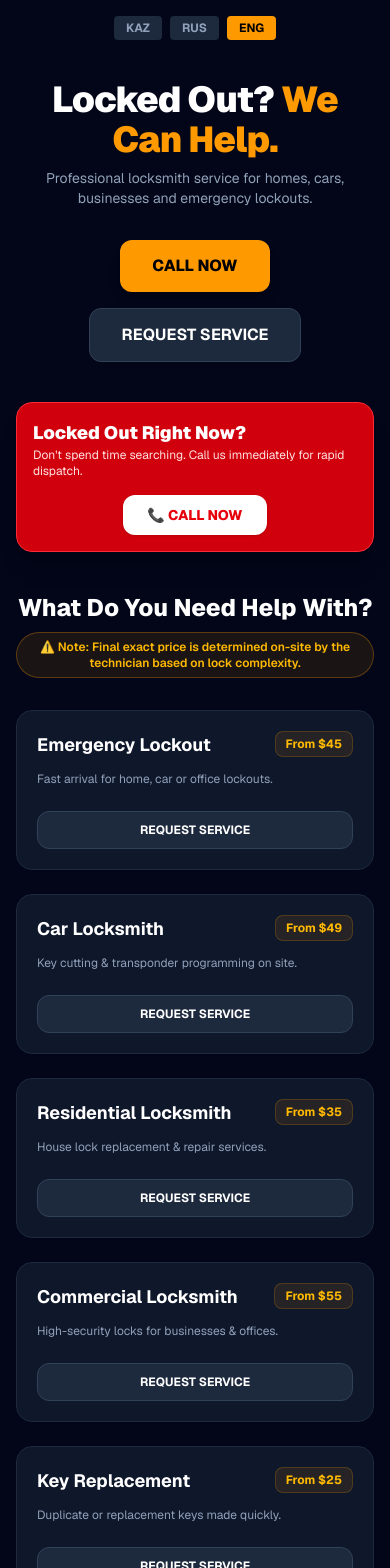
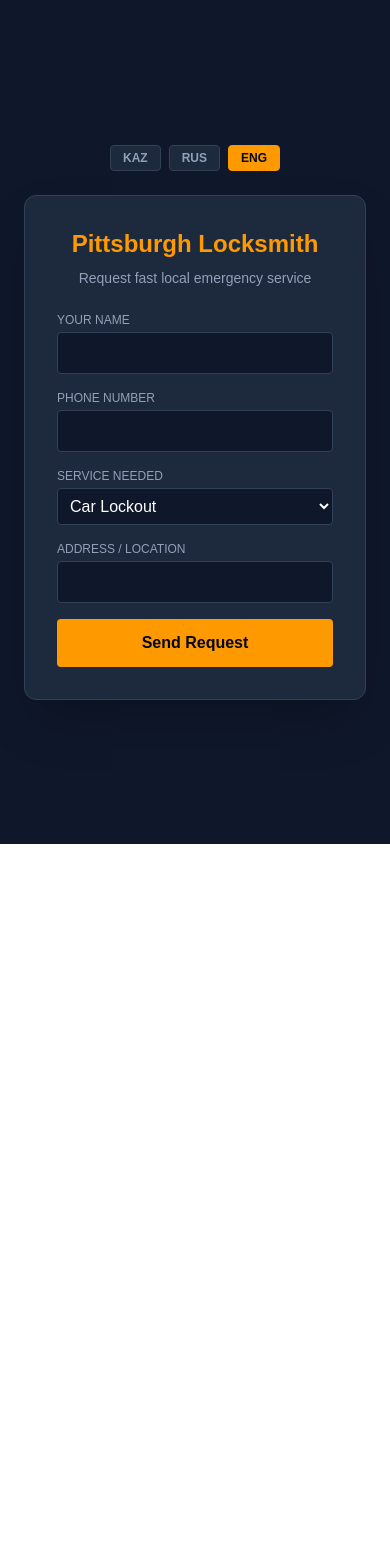
Before and after one commit to bagdatabishev-alt/pittsburgh-locksmith, a Next.js app: page / in a window 390 px wide. Shown: the top 1568 px of the page. After the commit the page ends 844 px from the top, so only its background shows below. Built offline with nearby package versions, Linux system fonts and the light colour scheme.

Commit message:
Restore perfect original page version

```diff
--- a/app/page.tsx
+++ b/app/page.tsx
@@ -1,114 +1,57 @@
 'use client';
 
-import { useState } from 'react';
+import React, { useState } from 'react';
 
 export default function Home() {
   const [lang, setLang] = useState<'KAZ' | 'RUS' | 'ENG'>('ENG');
-  const [selectedService, setSelectedService] = useState<string | null>(null);
-  const [name, setName] = useState('');
-  const [phone, setPhone] = useState('');
-  const [address, setAddress] = useState('');
   const [loading, setLoading] = useState(false);
-  const [status, setStatus] = useState('');
+  const [success, setSuccess] = useState(false);
 
-  // Translations
+  const [formData, setFormData] = useState({
+    name: '',
+    phone: '',
+    service: 'Car Lockout',
+    address: '',
+    note: ''
+  });
+
   const t = {
-    ENG: {
-      title1: "Locked Out?",
-      title2: "We Can Help.",
-      subtitle: "Professional locksmith service for homes, cars, businesses and emergency lockouts.",
-      callNow: "CALL NOW",
-      reqService: "REQUEST SERVICE",
-      bannerTitle: "Locked Out Right Now?",
-      bannerDesc: "Don't spend time searching. Call us immediately for rapid dispatch.",
-      whatNeeded: "What Do You Need Help With?",
-      note: "Note: Final exact price is determined on-site by the technician based on lock complexity.",
-      formTitle: "Fill out details to request service",
-      formSub: "We will dispatch a technician immediately.",
-      yourName: "Your Name *",
-      phoneNum: "Phone Number *",
-      addressLoc: "Address / Location *",
-      sendBtn: "Send Request to Telegram",
-      sending: "Sending Request...",
-      services: [
-        { title: 'Emergency Lockout', desc: 'Fast arrival for home, car or office lockouts.', price: 'From $45' },
-        { title: 'Car Locksmith', desc: 'Key cutting & transponder programming on site.', price: 'From $49' },
-        { title: 'Residential Locksmith', desc: 'House lock replacement & repair services.', price: 'From $35' },
-        { title: 'Commercial Locksmith', desc: 'High-security locks for businesses & offices.', price: 'From $55' },
-        { title: 'Key Replacement', desc: 'Duplicate or replacement keys made quickly.', price: 'From $25' },
-        { title: 'Lock Repair', desc: 'Fix damaged or jammed locks easily.', price: 'From $30' }
-      ]
+    KAZ: {
+      title: 'Pittsburgh Locksmith',
+      subtitle: 'Жылдам шұғыл кекілді қызмет көрсету',
+      name: 'Сіздің атыңыз',
+      phone: 'Телефон нөміріңіз',
+      service: 'Қызмет түрі',
+      address: 'Мекенжайыңыз',
+      submit: 'Тапсырыс беру',
+      success: '✅ Тапсырыс сәтті жіберілді! Жақында хабарласамыз.'
     },
     RUS: {
-      title1: "Захлопнули дверь?",
-      title2: "Мы поможем.",
-      subtitle: "Профессиональные услуги слесаря для домов, автомобилей, бизнеса и экстренных ситуаций.",
-      callNow: "ПОЗВОНИТЬ",
-      reqService: "ЗАКАЗАТЬ УСЛУГУ",
-      bannerTitle: "Застряли прямо сейчас?",
-      bannerDesc: "Не тратьте время на поиски. Позвоните нам для срочного выезда.",
-      whatNeeded: "Какая помощь вам нужна?",
-      note: "Примечание: Точная цена определяется мастером на месте в зависимости от сложности.",
-      formTitle: "Заполните данные для заказа",
-      formSub: "Мы отправим мастера немедленно.",
-      yourName: "Ваше Имя *",
-      phoneNum: "Номер Телефона *",
-      addressLoc: "Адрес / Местоположение *",
-      sendBtn: "Отправить запрос в Telegram",
-      sending: "Отправка...",
-      services: [
-        { title: 'Emergency Lockout', desc: 'Быстрый выезд при блокировке дома, авто или офиса.', price: 'От $45' },
-        { title: 'Car Locksmith', desc: 'Нарезка ключей и программирование на месте.', price: 'От $49' },
-        { title: 'Residential Locksmith', desc: 'Замена и ремонт дверных замков в доме.', price: 'От $35' },
-        { title: 'Commercial Locksmith', desc: 'Замки повышенной безопасности для бизнеса.', price: 'От $55' },
-        { title: 'Key Replacement', desc: 'Дубликаты или замена ключей.', price: 'От $25' },
-        { title: 'Lock Repair', desc: 'Ремонт поврежденных или заклинивших замков.', price: 'От $30' }
-      ]
+      title: 'Pittsburgh Locksmith',
+      subtitle: 'Быстрая экстренная помощь замочного мастера',
+      name: 'Ваше имя',
+      phone: 'Номер телефона',
+      service: 'Услуга',
+      address: 'Адрес / Локация',
+      submit: 'Отправить заявку',
+      success: '✅ Заявка успешно отправлена! Скоро свяжемся.'
     },
-    KAZ: {
-      title1: "Құлыптаулы ма?",
-      title2: "Біз көмектесеміз.",
-      subtitle: "Үйлерге, көліктерге, бизнеске және шұғал жағдайларға арналған кәсіби ұста қызметі.",
-      callNow: "ҚОҢЫРАУ ШАЛУ",
-      reqService: "ҚЫЗМЕТ СҰРАУ",
-      bannerTitle: "Қазір далада қалдыңыз ба?",
-      bannerDesc: "Уақыт жоғалтпаңыз. Жедел көмек үшін бізге бірден қоңырау шалыңыз.",
-      whatNeeded: "Сізге қандай көмек керек?",
-      note: "Ескерту: Нақты бағаны мастер келген соң құлыптың күрделілігіне қарай анықтайды.",
-      formTitle: "Тапсырыс беру үшін мәліметтерді толтырыңыз",
-      formSub: "Біз бірден маэстерді жібереміз.",
-      yourName: "Аты-жөніңіз *",
-      phoneNum: "Телефон нөмірі *",
-      addressLoc: "Мекенжайыңыз *",
-      sendBtn: "Telegram-ға жіберу",
-      sending: "Жіберілуде...",
-      services: [
-        { title: 'Emergency Lockout', desc: 'Үй, көлік немесе офис есіктерін ашуға шұғыл келу.', price: '$45 бастап' },
-        { title: 'Car Locksmith', desc: 'Көлік кілтін жасау және бағдарламалау.', price: '$49 бастап' },
-        { title: 'Residential Locksmith', desc: 'Үй құлыптарын ауыстыру және жөндеу.', price: '$35 бастап' },
-        { title: 'Commercial Locksmith', desc: 'Бизнес пен кеңселерге арналған қауіпсіздік құлыптары.', price: '$55 бастап' },
-        { title: 'Key Replacement', desc: 'Кілттердің көшірмесін жасау.', price: '$25 бастап' },
-        { title: 'Lock Repair', desc: 'Сынған немесе істемейтін құлыптарды жөндеу.', price: '$30 бастап' }
-      ]
+    ENG: {
+      title: 'Pittsburgh Locksmith',
+      subtitle: 'Request fast local emergency service',
+      name: 'Your Name',
+      phone: 'Phone Number',
+      service: 'Service Needed',
+      address: 'Address / Location',
+      submit: 'Send Request',
+      success: '✅ Request sent! We will contact you shortly.'
     }
-  };
-
-  const currentT = t[lang];
-
-  const handleRequestService = (serviceName: string) => {
-    setSelectedService(serviceName);
-    window.scrollTo({ top: document.body.scrollHeight, behavior: 'smooth' });
-  };
+  }[lang];
 
   const handleSubmit = async (e: React.FormEvent) => {
     e.preventDefault();
-    if (!selectedService) {
-      setStatus('⚠️ Please select a service first.');
-      return;
-    }
-
     setLoading(true);
-    setStatus('');
+    setSuccess(false);
 
     try {
       const res = await fetch('/api/telegram', {
@@ -116,36 +59,31 @@
         headers: { 'Content-Type': 'application/json' },
         body: JSON.stringify({
           type: 'NEW_ORDER',
-          data: { name, phone, service: selectedService, address }
+          data: formData
         })
       });
 
       if (res.ok) {
-        setStatus('✅ Successfully sent!');
-        setName('');
-        setPhone('');
-        setAddress('');
-        setSelectedService(null);
-      } else {
-        setStatus('❌ Failed to send.');
+        setSuccess(true);
+        setFormData({ name: '', phone: '', service: 'Car Lockout', address: '', note: '' });
       }
     } catch (err) {
-      setStatus('❌ Connection error.');
+      console.error(err);
     } finally {
       setLoading(false);
     }
   };
 
   return (
-    <main className="min-h-screen bg-slate-950 text-white font-sans selection:bg-amber-500 selection:text-black">
-      {/* Language Switcher Bar */}
-      <div className="flex justify-center pt-4 gap-2">
+    <main className="min-h-screen bg-slate-900 text-white p-6 flex flex-col items-center justify-center">
+      {/* Language Switcher */}
+      <div className="flex gap-2 mb-6">
         {(['KAZ', 'RUS', 'ENG'] as const).map((l) => (
           <button
             key={l}
             onClick={() => setLang(l)}
-            className={`px-3 py-1 rounded text-xs font-bold transition ${
-              lang === l ? 'bg-amber-500 text-black' : 'bg-slate-800 text-slate-400 hover:text-white'
+            className={`px-3 py-1 text-xs font-bold rounded border ${
+              lang === l ? 'bg-amber-500 text-slate-950 border-amber-500' : 'bg-slate-800 text-slate-400 border-slate-700'
             }`}
           >
             {l}
@@ -153,130 +91,73 @@
         ))}
       </div>
 
-      {/* Hero Section */}
-      <section className="py-10 px-4 text-center max-w-4xl mx-auto">
-        <h1 className="text-4xl md:text-6xl font-black tracking-tight mb-2">
-          {currentT.title1} <span className="text-amber-500">{currentT.title2}</span>
-        </h1>
-        <p className="text-slate-400 text-sm md:text-base mb-8 max-w-xl mx-auto">
-          {currentT.subtitle}
-        </p>
+      <div className="max-w-md w-full bg-slate-800 p-8 rounded-xl shadow-2xl border border-slate-700">
+        <h1 className="text-2xl font-bold text-amber-500 mb-2 text-center">{t.title}</h1>
+        <p className="text-slate-400 text-sm mb-6 text-center">{t.subtitle}</p>
 
-        <div className="flex flex-wrap justify-center gap-4 mb-10">
-          <a
-            href="tel:+19173496532"
-            className="bg-amber-500 hover:bg-amber-600 text-black font-extrabold px-8 py-3.5 rounded-xl shadow-lg transition"
-          >
-            {currentT.callNow}
-          </a>
-          <a
-            href="#services"
-            className="bg-slate-800 hover:bg-slate-700 text-white font-bold px-8 py-3.5 rounded-xl border border-slate-700 transition"
-          >
-            {currentT.reqService}
-          </a>
+        {success && (
+          <div className="bg-emerald-500/20 border border-emerald-500 text-emerald-300 p-3 rounded mb-4 text-center text-sm">
+            {t.success}
           </div>
-
-        {/* Urgent Red Banner */}
-        <div className="bg-red-600/90 border border-red-500 rounded-2xl p-4 md:p-5 flex flex-col md:flex-row items-center justify-between shadow-xl gap-4">
-          <div className="text-left">
-            <h3 className="font-black text-lg">{currentT.bannerTitle}</h3>
-            <p className="text-xs text-red-100">{currentT.bannerDesc}</p>
-          </div>
-          <a
-            href="tel:+19173496532"
-            className="bg-white hover:bg-slate-100 text-red-600 font-extrabold px-6 py-2.5 rounded-xl text-sm shadow transition shrink-0"
-          >
-            📞 {currentT.callNow}
-          </a>
-        </div>
-      </section>
-
-      {/* Services Grid */}
-      <section id="services" className="max-w-5xl mx-auto px-4 pb-16">
-        <div className="text-center mb-8">
-          <h2 className="text-2xl md:text-3xl font-extrabold mb-2">{currentT.whatNeeded}</h2>
-          <div className="inline-block bg-amber-500/10 border border-amber-500/30 px-4 py-1.5 rounded-full text-amber-400 text-xs font-semibold">
-            ⚠️ {currentT.note}
-          </div>
-        </div>
-
-        <div className="grid grid-cols-1 md:grid-cols-3 gap-6">
-          {currentT.services.map((s, idx) => (
-            <div key={idx} className="bg-slate-900 border border-slate-800 rounded-2xl p-5 flex flex-col justify-between hover:border-amber-500/50 transition">
-              <div>
-                <div className="flex justify-between items-start mb-3">
-                  <h3 className="font-bold text-lg">{s.title}</h3>
-                  <span className="bg-amber-500/10 text-amber-400 text-xs font-bold px-2.5 py-1 rounded-lg border border-amber-500/20">
-                    {s.price}
-                  </span>
-                </div>
-                <p className="text-slate-400 text-xs mb-6">{s.desc}</p>
-              </div>
-              <button
-                onClick={() => handleRequestService(s.title)}
-                className="w-full bg-slate-800 hover:bg-amber-500 hover:text-black font-bold text-xs py-2.5 rounded-xl border border-slate-700 transition"
-              >
-                {currentT.reqService}
-              </button>
-            </div>
-          ))}
-        </div>
-
-        {/* Request Form Section */}
-        <div className="mt-12 bg-slate-900 border border-slate-800 rounded-2xl p-6 md:p-8 max-w-xl mx-auto shadow-2xl">
-          <h3 className="text-xl font-black text-amber-500 mb-1 text-center">
-            {selectedService ? `Selected: ${selectedService}` : currentT.formTitle}
-          </h3>
-          <p className="text-xs text-slate-400 text-center mb-6">{currentT.formSub}</p>
+        )}
 
         <form onSubmit={handleSubmit} className="space-y-4">
           <div>
-              <label className="text-xs font-bold uppercase text-slate-400 block mb-1">{currentT.yourName}</label>
+            <label className="block text-xs uppercase text-slate-400 mb-1">{t.name}</label>
             <input
               type="text"
               required
-                value={name}
-                onChange={(e) => setName(e.target.value)}
-                placeholder="John Doe"
-                className="w-full bg-slate-950 border border-slate-800 rounded-xl p-3 text-sm outline-none focus:border-amber-500"
+              className="w-full bg-slate-900 border border-slate-700 rounded p-2 text-white focus:outline-none focus:border-amber-500"
+              value={formData.name}
+              onChange={(e) => setFormData({ ...formData, name: e.target.value })}
             />
           </div>
+
           <div>
-              <label className="text-xs font-bold uppercase text-slate-400 block mb-1">{currentT.phoneNum}</label>
+            <label className="block text-xs uppercase text-slate-400 mb-1">{t.phone}</label>
+            <input
+              type="tel"
+              required
+              className="w-full bg-slate-900 border border-slate-700 rounded p-2 text-white focus:outline-none focus:border-amber-500"
+              value={formData.phone}
+              onChange={(e) => setFormData({ ...formData, phone: e.target.value })}
+            />
+          </div>
+
+          <div>
+            <label className="block text-xs uppercase text-slate-400 mb-1">{t.service}</label>
+            <select
+              className="w-full bg-slate-900 border border-slate-700 rounded p-2 text-white focus:outline-none focus:border-amber-500"
+              value={formData.service}
+              onChange={(e) => setFormData({ ...formData, service: e.target.value })}
+            >
+              <option value="Car Lockout">Car Lockout</option>
+              <option value="House Lockout">House Lockout</option>
+              <option value="Lock Change">Lock Change</option>
+              <option value="Key Duplication">Key Duplication</option>
+            </select>
+          </div>
+
+          <div>
+            <label className="block text-xs uppercase text-slate-400 mb-1">{t.address}</label>
             <input
               type="text"
               required
-                value={phone}
-                onChange={(e) => setPhone(e.target.value)}
-                placeholder="+1 (555) 000-0000"
-                className="w-full bg-slate-950 border border-slate-800 rounded-xl p-3 text-sm outline-none focus:border-amber-500"
-              />
-            </div>
-            <div>
-              <label className="text-xs font-bold uppercase text-slate-400 block mb-1">{currentT.addressLoc}</label>
-              <input
-                type="text"
-                required
-                value={address}
-                onChange={(e) => setAddress(e.target.value)}
-                placeholder="123 Main St, Pittsburgh"
-                className="w-full bg-slate-950 border border-slate-800 rounded-xl p-3 text-sm outline-none focus:border-amber-500"
+              className="w-full bg-slate-900 border border-slate-700 rounded p-2 text-white focus:outline-none focus:border-amber-500"
+              value={formData.address}
+              onChange={(e) => setFormData({ ...formData, address: e.target.value })}
             />
           </div>
 
           <button
             type="submit"
             disabled={loading}
-              className="w-full bg-amber-500 hover:bg-amber-600 text-black font-extrabold py-3.5 rounded-xl transition shadow-lg"
+            className="w-full bg-amber-500 hover:bg-amber-600 text-slate-950 font-bold py-3 rounded transition-all"
           >
-              {loading ? currentT.sending : currentT.sendBtn}
+            {loading ? '...' : t.submit}
           </button>
         </form>
-
-          {status && <p className="mt-4 text-center text-sm font-bold">{status}</p>}
       </div>
-      </section>
     </main>
   );
 }
```
Lines whose indentation alone changed are shown as unchanged.
